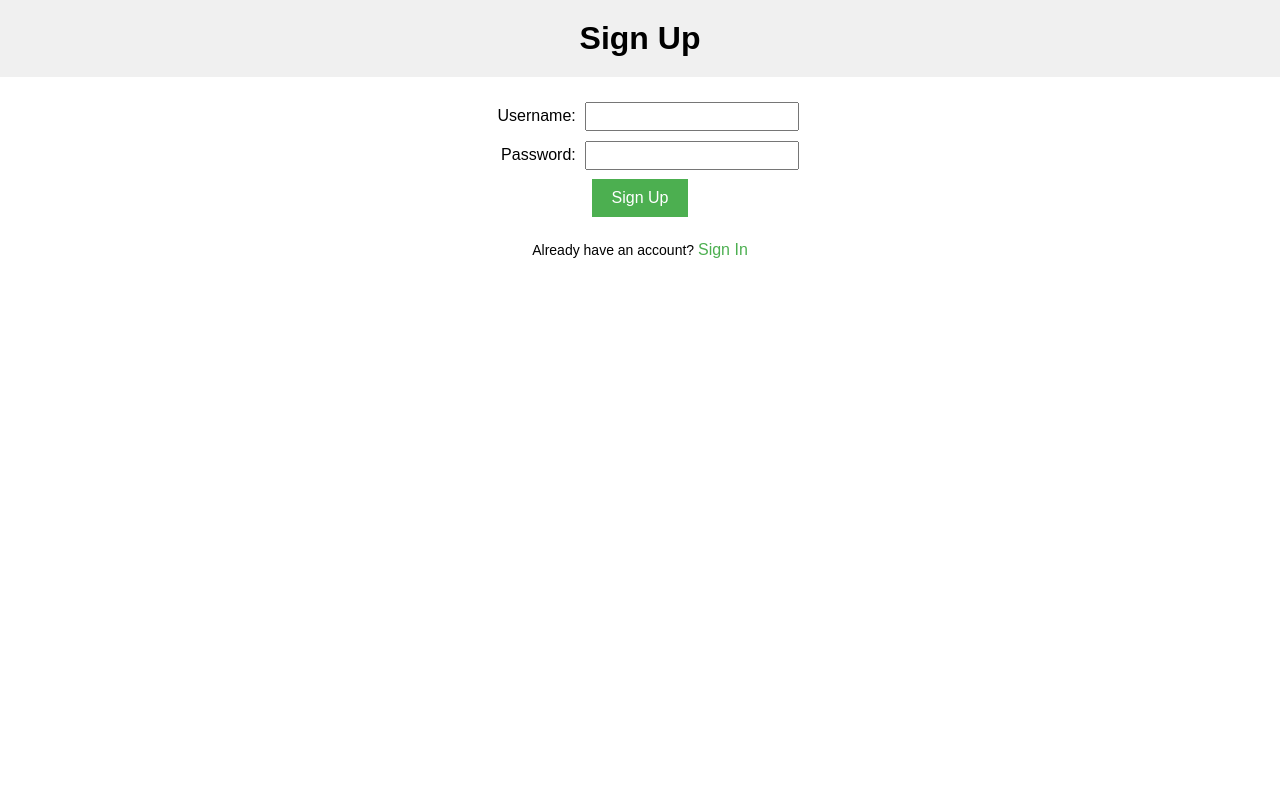
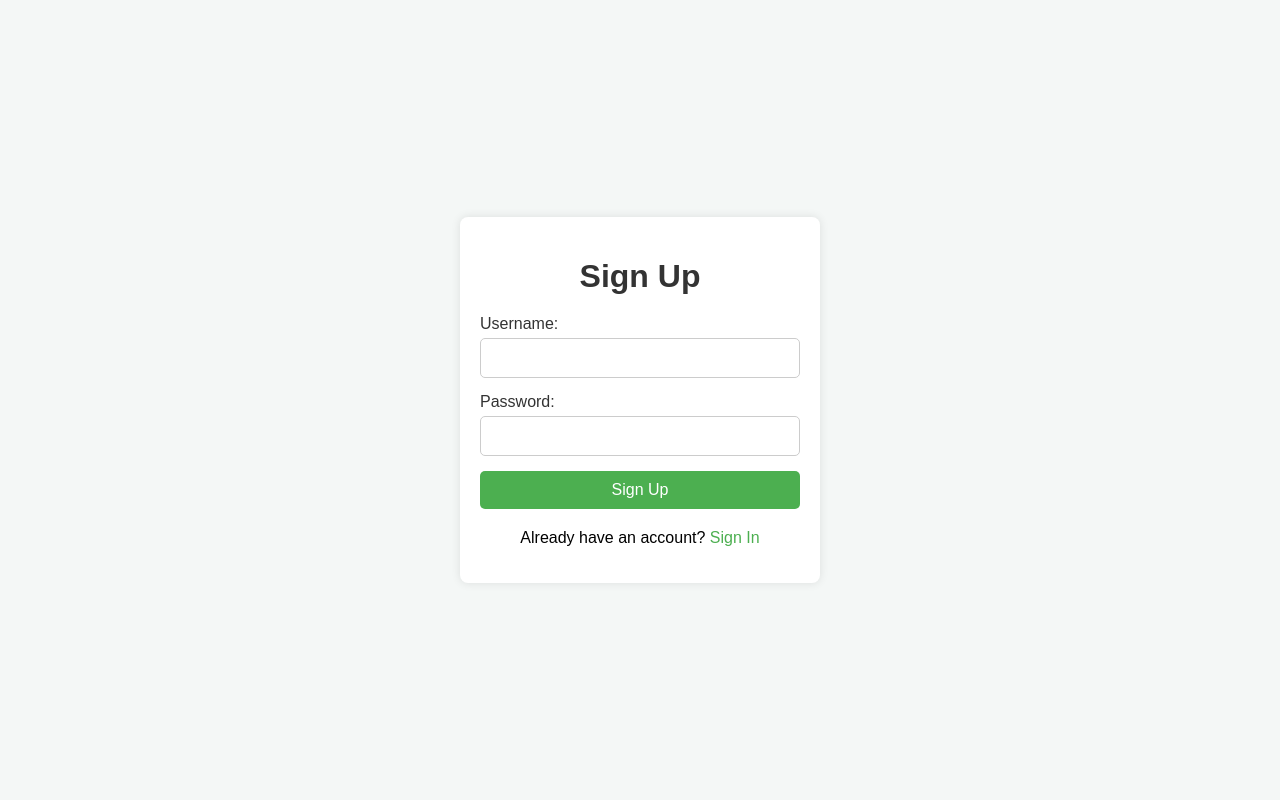
Before and after one commit to K-Ananthamoorthy/quiz-gg, a Flask app: page /signup in a window 1280 px wide. Run offline with Flask 2, Linux system fonts and the light colour scheme; some libraries are stand-ins or nearby versions.

Commit message:
ui changes in signin and signup pages

```diff
--- a/templates/signup.html
+++ b/templates/signup.html
@@ -4,25 +4,51 @@
     <meta charset="UTF-8">
     <meta name="viewport" content="width=device-width, initial-scale=1.0">
     <title>Sign Up</title>
-</head>
     <style>
          body {
             font-family: Arial, sans-serif;
             margin: 0;
             padding: 0;
+            background-color: #f4f7f6;
+            display: flex;
+            justify-content: center;
+            align-items: center;
+            min-height: 100vh;
+        }
+
+        .container {
+            width: 320px;
+            background-color: #fff;
+            border-radius: 8px;
+            box-shadow: 0 0 10px rgba(0, 0, 0, 0.1);
+            padding: 20px;
+        }
+
+        h1 {
             text-align: center;
+            margin-bottom: 20px;
+            color: #333;
         }
-    h1 {
-        background-color: #f0f0f0;
-        margin: 0;
-        padding: 20px 0;
+
+        form {
+            display: flex;
+            flex-direction: column;
         }
-    p {
-        margin: 20px 0;
+
+        label {
+            margin-bottom: 5px;
+            color: #333;
         }
-    form {
-        margin: 20px 0;
+
+        input {
+            padding: 10px;
+            margin-bottom: 15px;
+            border: 1px solid #ccc;
+            border-radius: 5px;
+            font-size: 16px;
+            outline: none;
         }
+
         button {
             background-color: #4CAF50;
             border: none;
@@ -30,89 +56,50 @@
             padding: 10px 20px;
             text-align: center;
             text-decoration: none;
-        display: inline-block;
             font-size: 16px;
-        margin: 4px 2px;
+            border-radius: 5px;
             cursor: pointer;
         }
-    label {
-        display: inline-block;
-        width: 100px;
-        text-align: right;
+
+        button:hover {
+            background-color: #45a049;
         }
-    input {
-        padding: 5px;
-        margin: 5px;
+
+        .error {
+            color: red;
+            margin-top: 10px;
+            text-align: center;
         }
+
+        p {
+            margin-top: 20px;
+            text-align: center;
+        }
+
         a {
             text-decoration: none;
             color: #4CAF50;
         }
+
         a:hover {
             text-decoration: underline;
         }
-    button:hover {
-        background-color: #45a049;
-    }
-    button:active {
-        background-color: #45a049;
-        box-shadow: 0 5px #666;
-        transform: translateY(4px);
-    }
-    button:focus {
-        outline: none;
-    }
-    input:focus {
-        outline: none;
-    }
-    input[type="text"], input[type="password"] {
-        width: 200px;
-    }
-    input[type="submit"] {
-        width: 100px;
-    }
-    input[type="text"]:focus, input[type="password"]:focus {
-        border: 2px solid #4CAF50;
-    }
-    input[type="submit"]:focus {
-        border: 2px solid #45a049;
-    }
-    p {
-        font-size: 14px;
-    }
-    p a {
-        font-size: 16px;
-    }
-    p a:hover {
-        text-decoration: underline;
-    }
-    p a:active {
-        color: #45a049;
-    }
-    p a:focus {
-        outline: none;
-    }
-    p a:visited {
-        color: #4CAF50;
-    }
-    p a:visited:hover {
-        text-decoration: underline  ;
-    }
     </style>
+</head>
 <body>
+    <div class="container">
     <h1>Sign Up</h1>
     <form action="{{ url_for('signup') }}" method="post">
         <label for="username">Username:</label>
         <input type="text" id="username" name="username" required>
-        <br>
         <label for="password">Password:</label>
         <input type="password" id="password" name="password" required>
-        <br>
         <button type="submit">Sign Up</button>
     </form>
     {% if error %}
         <p style="color: red;">{{ error }}</p>
     {% endif %}
     <p>Already have an account? <a href="{{ url_for('signin') }}">Sign In</a></p>
+</div>
 </body>
 </html>
```
Also changed, not shown: templates/index.html (+36 -31 lines), templates/signin.html (+55 -62 lines). Lines whose indentation alone changed are shown as unchanged.
